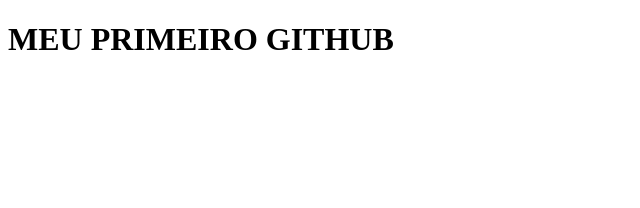
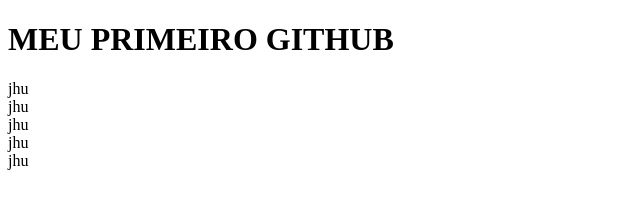
Before and after one commit to Jhullye444/Turma_sites_2025, a plain HTML site: page index.html in a window 1280 px wide. Shown: the whole page, without its empty margins (0-640 px from the left). Drawn offline with Linux system fonts and the light colour scheme.

Commit message:
novo de novo

```diff
--- a/index.html
+++ b/index.html
@@ -7,5 +7,11 @@
 </head>
 <body>
     <h1> MEU PRIMEIRO GITHUB</h1>
+    <div <class> jhu </class>
+        <div <class> jhu </class>
+            <div <class> jhu </class>
+                <div <class> jhu </class>
+                    <div <class> jhu </class>
+
 </body>
 </html>
```
